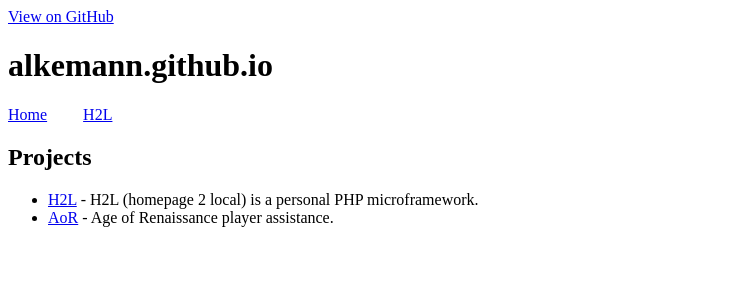
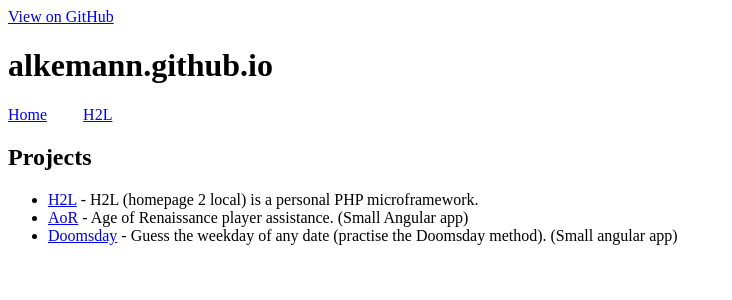
Before and after one commit to alkemann/alkemann.github.io, a Jekyll site: the page built from index.md, in a window 1280 px wide. Shown: the top 300 px of the page, without its empty margins (0-732 px from the left). Built offline with Jekyll 4.4.1, drawn with Linux system fonts in a browser that asks for light colours; our own code applies the rules of GitHub Pages for plain Markdown files; the repository's description, which GitHub fills in, is left out.

Commit message:
Update index.md

```diff
--- a/index.md
+++ b/index.md
@@ -1,3 +1,4 @@
 ## Projects
  - <a href="https://alkemann.github.io/h2l">H2L</a> - H2L (homepage 2 local) is a personal PHP microframework.
- - <a href="https://alkemann.github.io/aor/">AoR</a> - Age of Renaissance player assistance.
+ - <a href="https://alkemann.github.io/aor/">AoR</a> - Age of Renaissance player assistance. (Small Angular app)
+ - <a href="https://alkemann.github.io/doomsday/">Doomsday</a> - Guess the weekday of any date (practise the Doomsday method). (Small angular app)
```
